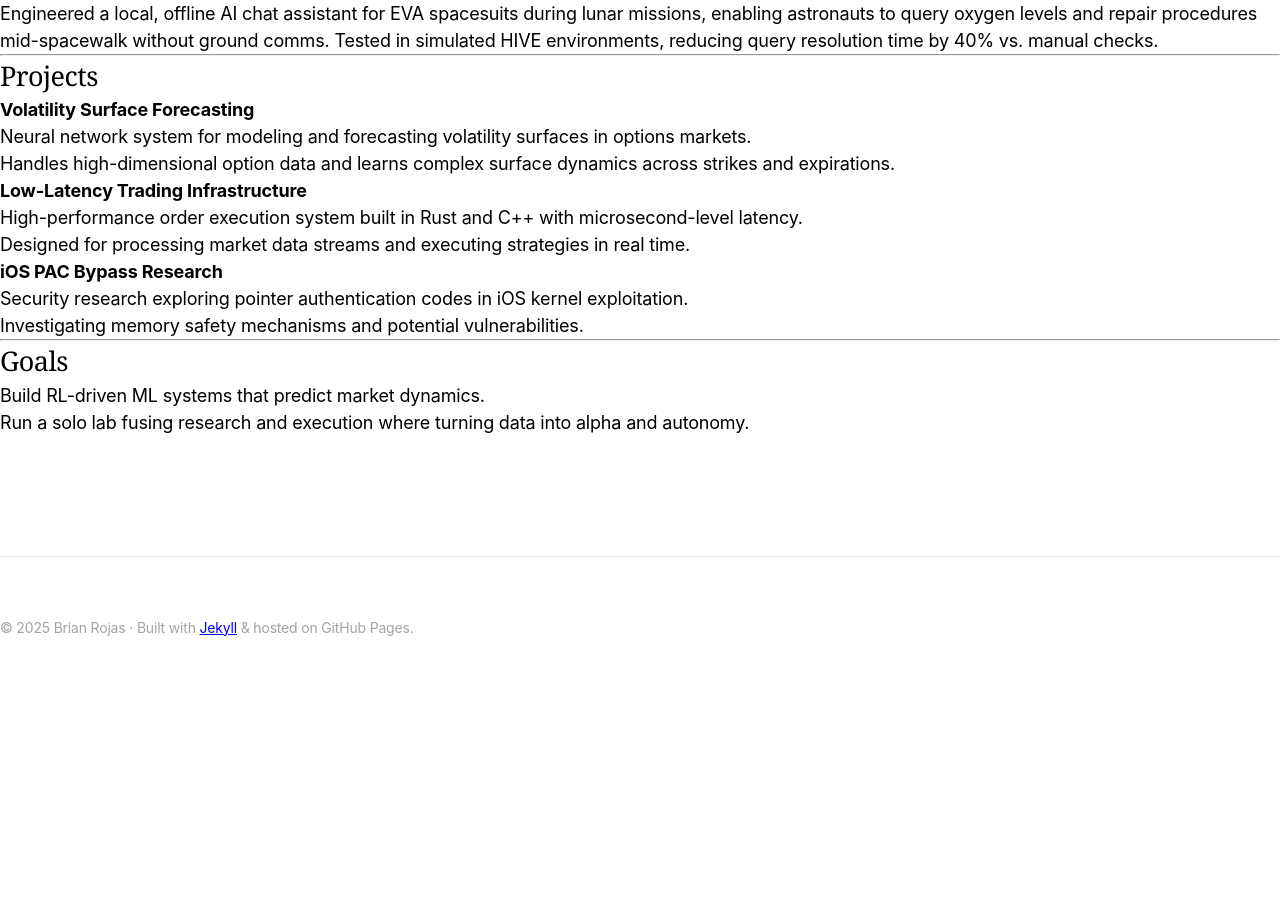
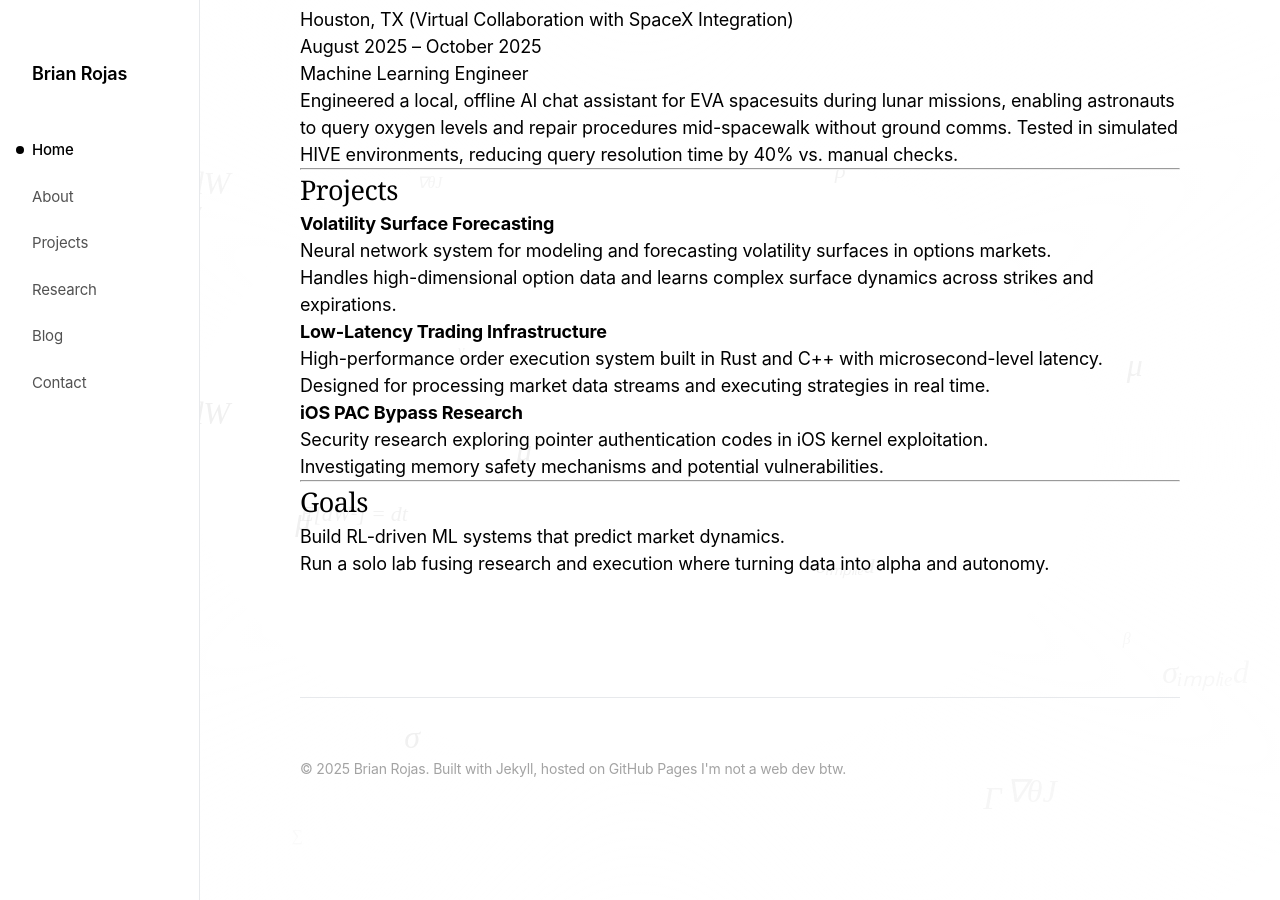
Before and after one commit to brianrojrc/brianrojrc.github.io, a Jekyll site: the page built from index.md, in a window 1280 px wide and 900 px high, scrolled down 747 px. Built offline with Jekyll 4.4.1, drawn with Linux system fonts in a browser that asks for light colours; some web fonts are replaced; before the commit the page ends 1386 px from its top, so only the background shows below that; some of the changed lines change nothing that is shown.

Commit message:
Update default.html

```diff
--- a/_layouts/default.html
+++ b/_layouts/default.html
@@ -1,63 +1,152 @@
 <!DOCTYPE html>
 <html lang="en">
 <head>
-  <meta charset="UTF-8">
-  <meta http-equiv="X-UA-Compatible" content="IE=edge">
-  <meta name="viewport" content="width=device-width, initial-scale=1">
+    <meta charset="UTF-8">
+    <meta name="viewport" content="width=device-width, initial-scale=1.0">
+    <title>{% if page.title %}{{ page.title }} - Brian Rojas{% else %}Brian Rojas{% endif %}</title>
+    <link rel="stylesheet" href="{{ '/assets/css/style.css' | relative_url }}">
+</head>
+<body>
+    <!-- Mathematical Background - MUST BE FIRST -->
+    <div class="math-background" id="mathBackground"></div>
 
-  <title>
-    {% if page.title %}
-      {{ page.title }} · Brian Rojas
-    {% else %}
-      Brian Rojas
-    {% endif %}
-  </title>
+    <!-- Mobile Menu Toggle -->
+    <button class="mobile-menu-toggle" id="mobileMenuToggle">
+        <span></span>
+        <span></span>
+        <span></span>
+    </button>
 
-  {% seo %}
+    <!-- Sidebar Navigation -->
+    <nav class="sidebar-nav" id="sidebarNav">
+        <div class="nav-header">
+            <a href="{{ '/' | relative_url }}" class="site-title">Brian Rojas</a>
+        </div>
+        <ul class="nav-links">
+            <li><a href="{{ '/' | relative_url }}" {% if page.url == "/" %}class="active"{% endif %}>Home</a></li>
+            <li><a href="{{ '/about' | relative_url }}" {% if page.url contains 'about' %}class="active"{% endif %}>About</a></li>
+            <li><a href="{{ '/projects' | relative_url }}" {% if page.url contains 'projects' %}class="active"{% endif %}>Projects</a></li>
+            <li><a href="{{ '/research' | relative_url }}" {% if page.url contains 'research' %}class="active"{% endif %}>Research</a></li>
+            <li><a href="{{ '/blog' | relative_url }}" {% if page.url contains 'blog' or page.url contains 'posts' %}class="active"{% endif %}>Blog</a></li>
+            <li><a href="{{ '/contact' | relative_url }}" {% if page.url contains 'contact' %}class="active"{% endif %}>Contact</a></li>
+        </ul>
+    </nav>
 
-  <link rel="stylesheet" href="{{ '/assets/css/style.css' | relative_url }}">
-  <link rel="icon" href="{{ '/assets/favicon.ico' | relative_url }}">
+    <!-- Main Content -->
+    <main class="main-content">
+        <div class="container">
+            {{ content }}
 
-  <!-- MathJax v3 (optional; safe to keep even if unused) -->
-  <script>
-    window.MathJax = {
-      tex: {
-        inlineMath: [['$', '$'], ['\\(', '\\)']],
-        displayMath: [['$$','$$'], ['\\[','\\]']],
-        packages: ['base', 'ams', 'mathtools'],
-        macros: { argmin:'\\mathop{\\mathrm{arg\\,min}}', argmax:'\\mathop{\\mathrm{arg\\,max}}', E:'\\mathbb{E}', Var:'\\mathrm{Var}' }
-      },
-      svg: { fontCache: 'global' }
-    };
-  </script>
-  <script id="MathJax-script" async src="https://cdn.jsdelivr.net/npm/mathjax@3/es5/tex-chtml.js"></script>
-</head>
+            <footer>
+                <p>© 2025 Brian Rojas. Built with Jekyll, hosted on GitHub Pages I'm not a web dev btw.</p>
+            </footer>
+        </div>
+    </main>
 
-<body>
-  <!-- Header -->
-  <header class="site-header" role="banner">
-    <div class="wrapper">
-      <a href="{{ '/' | relative_url }}" class="site-title">Brian Rojas</a>
-      <nav class="site-nav">
-        {% for item in site.navigation %}
-          <a href="{{ item.link | relative_url }}" class="nav-link">{{ item.name }}</a>
-        {% endfor %}
-      </nav>
-    </div>
-  </header>
+    <!-- Scripts -->
+    <script>
+        // Mobile Menu Toggle
+        document.addEventListener('DOMContentLoaded', function() {
+            const mobileMenuToggle = document.getElementById('mobileMenuToggle');
+            const sidebarNav = document.getElementById('sidebarNav');
 
-  <!-- Main -->
-  <main class="site-main">
-    <div class="wrapper markdown-body">
-      {{ content | markdownify }}
-    </div>
-  </main>
+            if (mobileMenuToggle && sidebarNav) {
+                mobileMenuToggle.addEventListener('click', function() {
+                    this.classList.toggle('active');
+                    sidebarNav.classList.toggle('active');
+                });
 
-  <!-- Footer -->
-  <footer class="site-footer">
-    <div class="wrapper">
-      <p>© {{ site.time | date: '%Y' }} Brian Rojas · Built with <a href="https://jekyllrb.com/">Jekyll</a> & hosted on GitHub Pages.</p>
-    </div>
-  </footer>
+                // Close menu when clicking outside
+                document.addEventListener('click', function(event) {
+                    const isClickInsideNav = sidebarNav.contains(event.target);
+                    const isClickOnToggle = mobileMenuToggle.contains(event.target);
+
+                    if (!isClickInsideNav && !isClickOnToggle && sidebarNav.classList.contains('active')) {
+                        mobileMenuToggle.classList.remove('active');
+                        sidebarNav.classList.remove('active');
+                    }
+                });
+
+                // Close menu when clicking a link
+                const navLinks = sidebarNav.querySelectorAll('a');
+                navLinks.forEach(link => {
+                    link.addEventListener('click', function() {
+                        mobileMenuToggle.classList.remove('active');
+                        sidebarNav.classList.remove('active');
+                    });
+                });
+            }
+        });
+
+        // Mathematical Background Generator
+        const equations = [
+            '∂V/∂t', '∂²V/∂S²', '∂V/∂S', '∂f/∂x', '∂²f/∂x∂y', '∇f',
+            'Δ', 'Γ', 'θ', 'ν', 'ρ', 'α', 'β', 'γ', 'λ', 'σ', 'μ',
+            'σ²', 'σᵢₘₚₗᵢₑd', 'σₗₒcₐₗ', 'dW',
+            '∇θJ', '∂L/∂W', 'η∇J', 'ReLU(x)',
+            'dS = μdt + σdW', 'E[dW²] = dt',
+            '∫', '∑', '∂', '∇', 'Σ', 'Θ', 'Λ'
+        ];
+
+        let mouseX = 0;
+        let mouseY = 0;
+        const equationElements = [];
+
+        function createMathBackground() {
+            const container = document.getElementById('mathBackground');
+            if (!container) return;
+
+            const numberOfEquations = 20;
+
+            for (let i = 0; i < numberOfEquations; i++) {
+                const equation = document.createElement('div');
+                equation.className = 'math-equation';
+                equation.textContent = equations[Math.floor(Math.random() * equations.length)];
+
+                const sizes = ['small', 'medium', 'large'];
+                equation.classList.add(sizes[Math.floor(Math.random() * sizes.length)]);
+
+                const baseX = Math.random() * 100;
+                const baseY = Math.random() * 100;
+
+                equationElements.push({
+                    element: equation,
+                    baseX: baseX,
+                    baseY: baseY,
+                    depth: 0.5 + Math.random() * 1.5
+                });
+
+                container.appendChild(equation);
+            }
+
+            startMouseTracking();
+        }
+
+        function startMouseTracking() {
+            document.addEventListener('mousemove', (e) => {
+                mouseX = (e.clientX / window.innerWidth - 0.5) * 2;
+                mouseY = (e.clientY / window.innerHeight - 0.5) * 2;
+            });
+
+            function animate() {
+                equationElements.forEach((eq) => {
+                    const offsetX = mouseX * eq.depth * 3;
+                    const offsetY = mouseY * eq.depth * 3;
+                    const newX = eq.baseX + offsetX;
+                    const newY = eq.baseY + offsetY;
+                    eq.element.style.left = newX + '%';
+                    eq.element.style.top = newY + '%';
+                });
+                requestAnimationFrame(animate);
+            }
+            animate();
+        }
+
+        if (document.readyState === 'loading') {
+            document.addEventListener('DOMContentLoaded', createMathBackground);
+        } else {
+            createMathBackground();
+        }
+    </script>
 </body>
 </html>
```
